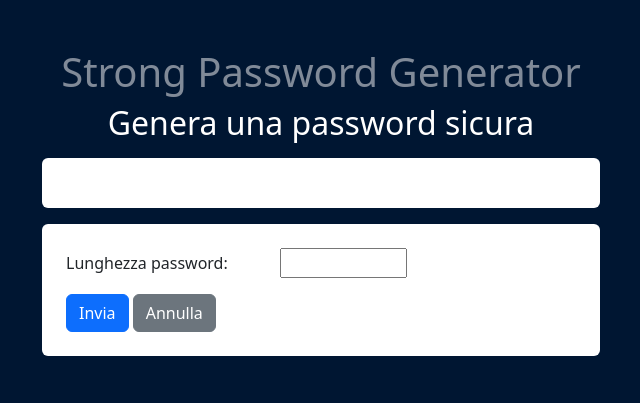
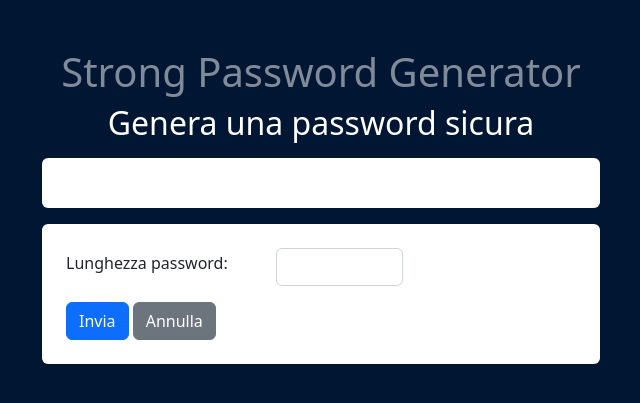
Before and after one commit to SamuelePassiatore/php-strong-password-generator, a PHP site: page / in a window 1280 px wide. Shown: the top 403 px of the page, without its empty margins (319-959 px from the left). Run offline with PHP 8.4, Linux system fonts and the light colour scheme.

Commit message:
take input data password length

```diff
--- a/index.php
+++ b/index.php
@@ -1,4 +1,5 @@
 <?php
+$user_password_length = $_GET['password-length'] ?? null;
 
 ?>
 
@@ -32,10 +33,10 @@
         <div class="alert bg-white rounded-2 w-50 mx-auto py-4">
 
         </div>
-        <form action="#" method="POST" class="bg-white rounded-2 w-50 mx-auto p-4">
-            <div class="mb-3">
-                <label for="password-length" class="pe-5">Lunghezza password:</label>
-                <input type="number" id="password-length" name="password-length" min="1" max="20" class="w-25">
+        <form action="#" method="GET" class="bg-white rounded-2 w-50 mx-auto p-4">
+            <div class="mb-3 d-flex align-items-center">
+                <label for="password-length" class="form-label pe-5">Lunghezza password:</label>
+                <input type="number" id="password-length" name="password-length" min="1" max="20" class="w-25 form-control">
             </div>
             <button type="submit" class="btn btn-primary">Invia</button>
             <button type="reset" class="btn btn-secondary">Annulla</button>
```
